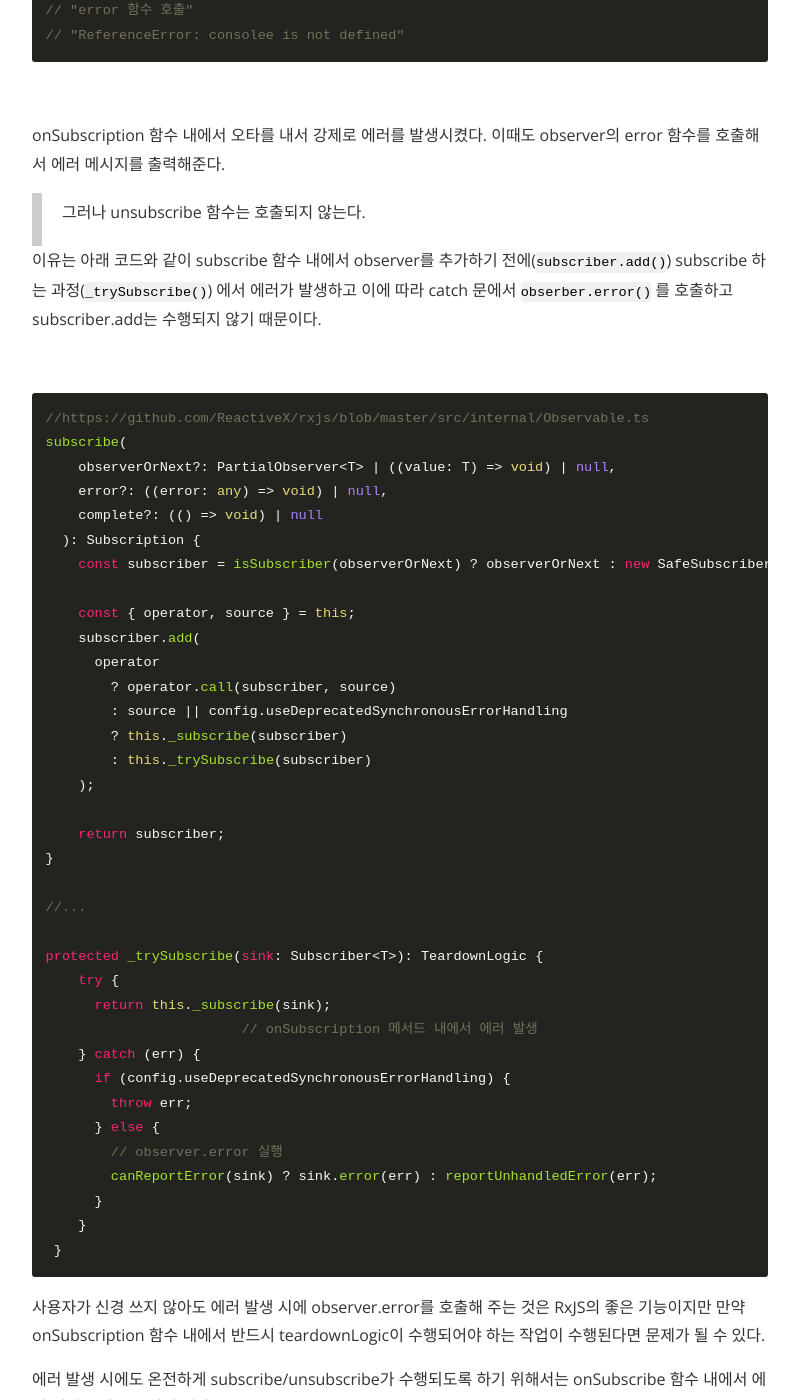
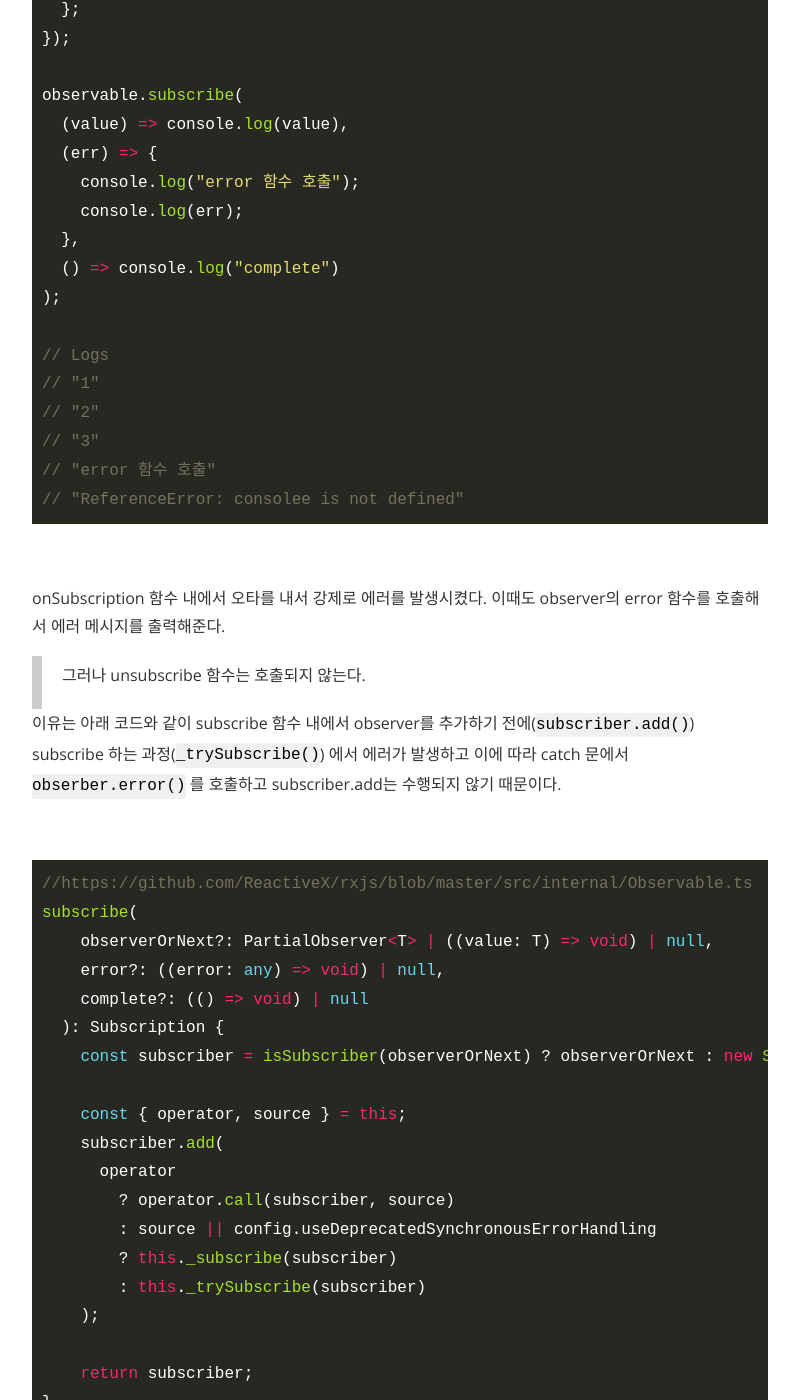
Before and after one commit to iamsjy17/iamsjy17.github.io, a Jekyll site: the page built from _posts/2020-09-30-inside-rxjs-creation-fn-create.md, in a window 1280 px wide and 1400 px high, scrolled down 4978 px. Shown: the whole window, without its empty margins (240-1039 px from the left). Built offline with Jekyll 4.4.1, drawn with Linux system fonts in a browser that asks for light colours; nearby versions of some CDN libraries; some web fonts are replaced; comment, search, counter and statistics services are not loaded; some of the changed text lies outside the part shown.

Commit message:
chore: rouge 적용

````diff
--- a/_config.yml
+++ b/_config.yml
@@ -29,7 +29,7 @@
 paginate: 5
 paginate_path: "/page:num/"
 inter_post_navigation: false
-highlightjs_theme: "monokai-sublime"
+highlighter: rouge
 
 # Archive settings (see https://github.com/jekyll/jekyll-archives/)
 jekyll-archives:
--- a/_includes/footer.html
+++ b/_includes/footer.html
@@ -52,14 +52,10 @@
 
 <!-- Scripts -->
 <script src="//code.jquery.com/jquery-1.11.2.min.js"></script>
-<script src="//cdnjs.cloudflare.com/ajax/libs/highlight.js/10.2.0/highlight.min.js"></script>
-<script src="//cdnjs.cloudflare.com/ajax/libs/highlight.js/10.2.0/languages/typescript.min.js"></script>
 <script src="//cdnjs.cloudflare.com/ajax/libs/lightbox2/2.7.1/js/lightbox.min.js"></script>
 
 <script type="text/javascript">
 $(document).ready(function() {
-  // Default syntax highlighting
-  hljs.initHighlightingOnLoad();
 
   // Header
   var menuToggle = $('#js-mobile-menu').unbind();
--- a/_includes/head.html
+++ b/_includes/head.html
@@ -25,12 +25,10 @@
   />
   <link
     rel="stylesheet"
-    href="//cdnjs.cloudflare.com/ajax/libs/highlight.js/9.9.0/styles/{{ site.highlightjs_theme }}.min.css"
-  />
-  <link
-    rel="stylesheet"
     href="//cdnjs.cloudflare.com/ajax/libs/lightbox2/2.7.1/css/lightbox.css"
   />
+  <!-- syntax.css -->
+  <link rel="stylesheet" href="/css/syntax.css" />
 
   <!-- Favicon and other icons (made with http://www.favicon-generator.org/) -->
   <link rel="shortcut icon" href="{{ "/assets/icons/favicon.ico" | prepend:
--- a/_posts/2020-09-30-inside-rxjs-creation-fn-create.md
+++ b/_posts/2020-09-30-inside-rxjs-creation-fn-create.md
@@ -26,7 +26,7 @@
 
 create는 내부적으로 Observable 생성자를 호출하여 새로운 콜드 옵저버블을 생성한다.
 
-```js
+```ts
 //https://github.com/ReactiveX/rxjs/blob/master/src/internal/Observable.ts
 static create: Function = <T>(subscribe?: (subscriber: Subscriber<T>) => TeardownLogic) => {
     return new Observable<T>(subscribe);
@@ -37,7 +37,7 @@
 
 ### 예제 1. observer.complete()
 
-```js
+```ts
 //http://reactivex.io/rxjs/class/es6/Observable.js~Observable.html#static-method-create
 const observable = Rx.Observable.create(function (observer) {
   observer.next(1);
@@ -74,7 +74,7 @@
 
 <br>
 
-```js
+```ts
 //Subscriber의 complete 함수(Observe interface의 구현 class)
 //https://github.com/ReactiveX/rxjs/blob/master/src/internal/Subscriber.ts
 protected _complete(): void {
@@ -96,7 +96,7 @@
 
 unsubscribe가 호출되면 `Subscriber` 내부적으로 isStopped flag가 켜지고 이후에 동작하는 메서드는 아래와 같이 튕기게 된다.
 
-```js
+```ts
 //https://github.com/ReactiveX/rxjs/blob/master/src/internal/Subscriber.ts
 next(value?: T): void {
   if (!this.isStopped) {
@@ -127,7 +127,7 @@
 
 ### 예제 2. observer.error()
 
-```js
+```ts
 //http://reactivex.io/rxjs/class/es6/Observable.js~Observable.html#static-method-create
 const observable = Rx.Observable.create((observer) => {
   observer.error("something went really wrong...");
@@ -152,7 +152,7 @@
 
 위 예제에서 볼 수 있듯이 observer.error를 실행하면 구독을 해제하는 `TeardownLogic` (unsubscribe) 함수가 실행된다.
 
-```js
+```ts
 //https://github.com/ReactiveX/rxjs/blob/master/src/internal/Subscriber.ts
 protected _error(err: any): void {
   this.destination.error(err);
@@ -166,7 +166,7 @@
 
 ### 예제 3. 실행 중에 에러가 발생하는 경우
 
-```js
+```ts
 const observable = Rx.Observable.create((observer) => {
   observer.next(1);
   observer.next(2);
@@ -208,7 +208,7 @@
 
 <br>
 
-```js
+```ts
 //https://github.com/ReactiveX/rxjs/blob/master/src/internal/Observable.ts
 subscribe(
     observerOrNext?: PartialObserver<T> | ((value: T) => void) | null,
@@ -254,7 +254,7 @@
 
 ### 예제 4. 실행 중에 에러가 발생하는 경우 (try-catch)
 
-```js
+```ts
 const observable = Rx.Observable.create((observer) => {
   try {
     observer.next(1);
--- a/_sass/_layout.scss
+++ b/_sass/_layout.scss
@@ -28,9 +28,8 @@
   @extend %default-ul;
 }
 
-code {
+code.highlighter-rouge {
   color: #000;
-  font-size: 0.85em !important;
   background-color: #f0f0f0;
   border-radius: 3px;
   padding: 0.2em 0;
--- /dev/null
+++ b/css/syntax.css
@@ -0,0 +1,202 @@
+.highlight table td { padding: 5px; }
+.highlight table pre { margin: 0; }
+.highlight .gh {
+  color: #999999;
+}
+.highlight .sr {
+  color: #f6aa11;
+}
+.highlight .go {
+  color: #888888;
+}
+.highlight .gp {
+  color: #555555;
+}
+.highlight .gs {
+}
+.highlight .gu {
+  color: #aaaaaa;
+}
+.highlight .nb {
+  color: #f6aa11;
+}
+.highlight .cm {
+  color: #75715e;
+}
+.highlight .cp {
+  color: #75715e;
+}
+.highlight .c1 {
+  color: #75715e;
+}
+.highlight .cs {
+  color: #75715e;
+}
+.highlight .c, .highlight .ch, .highlight .cd, .highlight .cpf {
+  color: #75715e;
+}
+.highlight .err {
+  color: #960050;
+}
+.highlight .gr {
+  color: #960050;
+}
+.highlight .gt {
+  color: #960050;
+}
+.highlight .gd {
+  color: #49483e;
+}
+.highlight .gi {
+  color: #49483e;
+}
+.highlight .ge {
+  color: #49483e;
+}
+.highlight .kc {
+  color: #66d9ef;
+}
+.highlight .kd {
+  color: #66d9ef;
+}
+.highlight .kr {
+  color: #66d9ef;
+}
+.highlight .no {
+  color: #66d9ef;
+}
+.highlight .kt {
+  color: #66d9ef;
+}
+.highlight .mf {
+  color: #ae81ff;
+}
+.highlight .mh {
+  color: #ae81ff;
+}
+.highlight .il {
+  color: #ae81ff;
+}
+.highlight .mi {
+  color: #ae81ff;
+}
+.highlight .mo {
+  color: #ae81ff;
+}
+.highlight .m, .highlight .mb, .highlight .mx {
+  color: #ae81ff;
+}
+.highlight .sc {
+  color: #ae81ff;
+}
+.highlight .se {
+  color: #ae81ff;
+}
+.highlight .ss {
+  color: #ae81ff;
+}
+.highlight .sd {
+  color: #e6db74;
+}
+.highlight .s2 {
+  color: #e6db74;
+}
+.highlight .sb {
+  color: #e6db74;
+}
+.highlight .sh {
+  color: #e6db74;
+}
+.highlight .si {
+  color: #e6db74;
+}
+.highlight .sx {
+  color: #e6db74;
+}
+.highlight .s1 {
+  color: #e6db74;
+}
+.highlight .s, .highlight .sa, .highlight .dl {
+  color: #e6db74;
+}
+.highlight .na {
+  color: #a6e22e;
+}
+.highlight .nc {
+  color: #a6e22e;
+}
+.highlight .nd {
+  color: #a6e22e;
+}
+.highlight .ne {
+  color: #a6e22e;
+}
+.highlight .nf, .highlight .fm {
+  color: #a6e22e;
+}
+.highlight .vc {
+  color: #ffffff;
+  background-color: #272822;
+}
+.highlight .nn {
+  color: #ffffff;
+  background-color: #272822;
+}
+.highlight .nl {
+  color: #ffffff;
+  background-color: #272822;
+}
+.highlight .ni {
+  color: #ffffff;
+  background-color: #272822;
+}
+.highlight .bp {
+  color: #ffffff;
+  background-color: #272822;
+}
+.highlight .vg {
+  color: #ffffff;
+  background-color: #272822;
+}
+.highlight .vi {
+  color: #ffffff;
+  background-color: #272822;
+}
+.highlight .nv, .highlight .vm {
+  color: #ffffff;
+  background-color: #272822;
+}
+.highlight .w {
+  color: #ffffff;
+  background-color: #272822;
+}
+.highlight {
+  color: #ffffff;
+  background-color: #272822;
+}
+.highlight .n, .highlight .py, .highlight .nx {
+  color: #ffffff;
+  background-color: #272822;
+}
+.highlight .ow {
+  color: #f92672;
+}
+.highlight .nt {
+  color: #f92672;
+}
+.highlight .k, .highlight .kv {
+  color: #f92672;
+}
+.highlight .kn {
+  color: #f92672;
+}
+.highlight .kp {
+  color: #f92672;
+}
+.highlight .o {
+  color: #f92672;
+}
+pre.highlight {
+  overflow-x: auto;
+  padding: 10px;
+}
````
